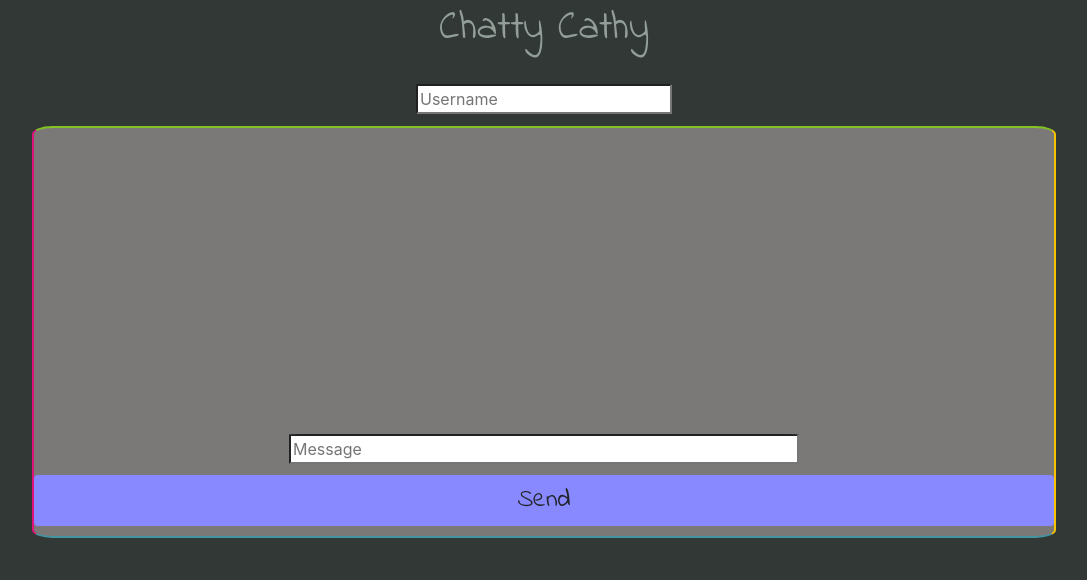
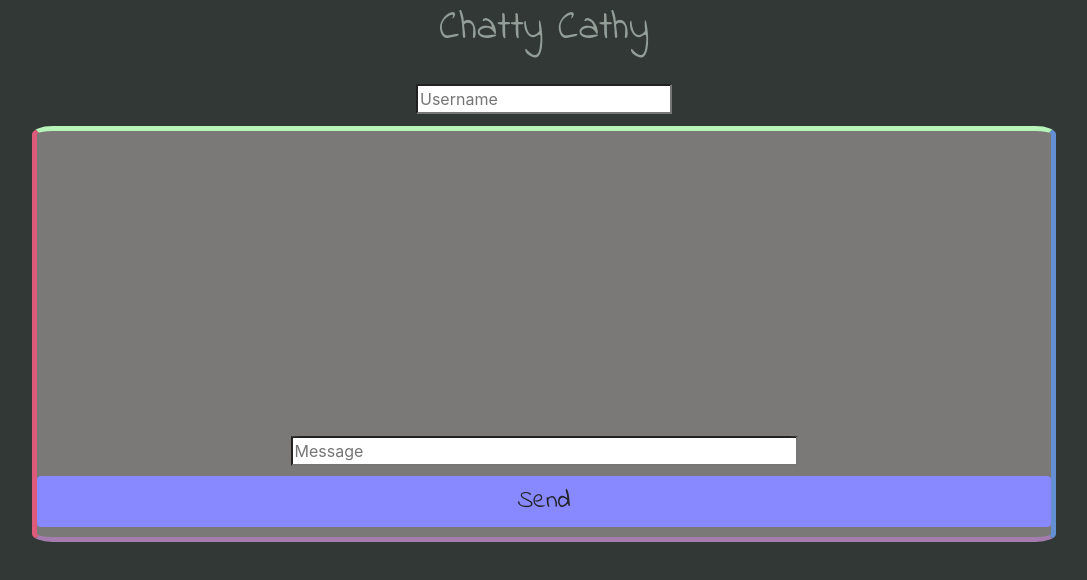
Before and after one commit to crashley1992/Chatty-Cathy, a website: page public/index.html in a window 1280 px wide. Shown: the whole page, without its empty margins (96-1183 px from the left). Drawn offline with nearby package versions, Linux system fonts and the light colour scheme; no server answers; a web font is replaced by a local one.

Commit message:
changed chat box border and made it thicker

```diff
--- a/public/style.css
+++ b/public/style.css
@@ -11,8 +11,8 @@ body {
 }
 
 #chat-cathy {
-    border: solid black 2px;
-    border-color:  #85C226 #F7C200 #4493A0 #DF127B ;
+    border: solid black 5px;
+    border-color:  #B7F4B7 #658FD3 #A47CAD #DD5A7B ;
     border-radius: 2%;
     background-color: #7A7978;
     width: 80%;
```
Also changed, not shown: dummy-index.html (line endings or trailing spaces).
